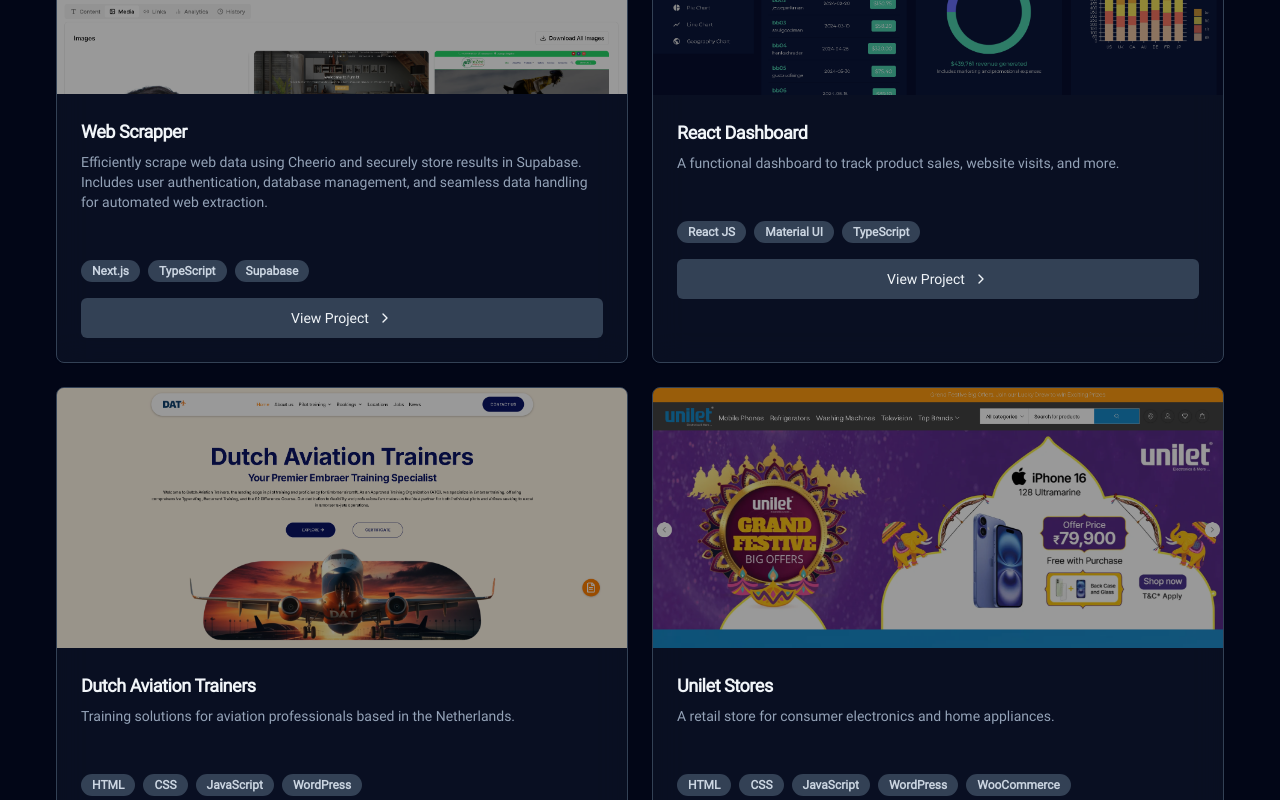
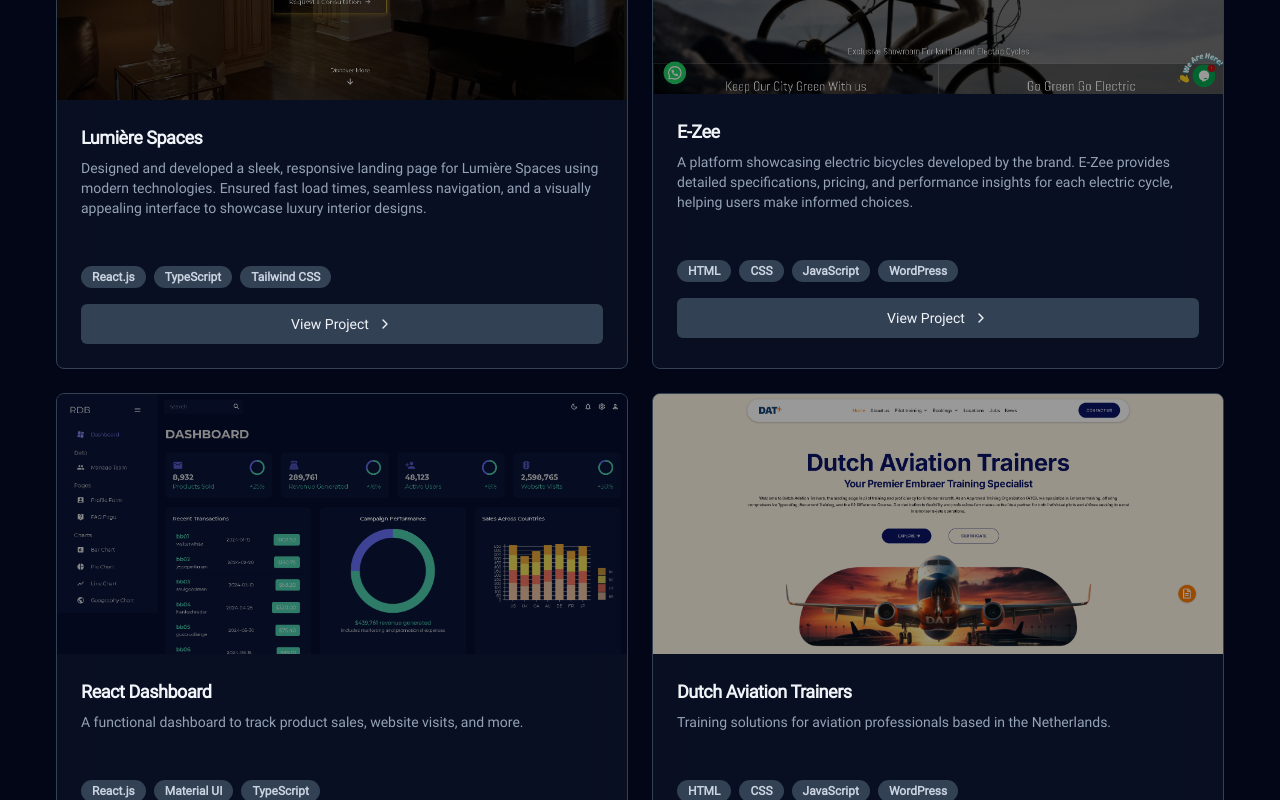
Before and after one commit to yeshwanthc/new-portfolio, a Next.js app: page / in a window 1280 px wide. Shown: the part 1160-1960 px from the top of the page. Built offline with nearby package versions, Linux system fonts and the light colour scheme; no server answers.

Commit message:
projects update

```diff
--- a/components/Projects.tsx
+++ b/components/Projects.tsx
@@ -15,7 +15,7 @@
 import RBD from "../app/images/React Dashboard.png";
 import WebScrapper from "../app/images/webscrapper.png";
 import EZEE from "../app/images/e-zee.png";
-import Unilet from "../app/images/Unilet.png";
+import LumereSpaces from "../app/images/lumerespaces.png";
 
 interface ProjectProps {
   isDarkMode: boolean;
@@ -31,13 +31,6 @@
       tags: ["React.js", "Tailwind CSS", "TypeScript"],
     },
     {
-      title: "E-Zee",
-      description: "A platform showcasing electric bicycles developed by the brand. E-Zee provides detailed specifications, pricing, and performance insights for each electric cycle, helping users make informed choices.",
-      image: EZEE,
-      link: "https://www.e-zee.in",
-      tags: ["HTML", "CSS", "JavaScript", "WordPress"],
-    },
-    {
       title: "Web Scrapper",
       description: "Efficiently scrape web data using Cheerio and securely store results in Supabase. Includes user authentication, database management, and seamless data handling for automated web extraction.",
       image: WebScrapper,
@@ -45,11 +38,26 @@
       tags: [ "Next.js", "TypeScript","Supabase"],
     },
     {
+      title: "Lumière Spaces",
+      description: "Designed and developed a sleek, responsive landing page for Lumière Spaces using modern technologies. Ensured fast load times, seamless navigation, and a visually appealing interface to showcase luxury interior designs.",
+      image: LumereSpaces,
+      link: "https://lumierespaces.netlify.app",
+      tags: ["React.js",  "TypeScript", "Tailwind CSS"],
+    },
+    {
+      title: "E-Zee",
+      description: "A platform showcasing electric bicycles developed by the brand. E-Zee provides detailed specifications, pricing, and performance insights for each electric cycle, helping users make informed choices.",
+      image: EZEE,
+      link: "https://www.e-zee.in",
+      tags: ["HTML", "CSS", "JavaScript", "WordPress"],
+    },
+
+    {
       title: "React Dashboard",
       description: "A functional dashboard to track product sales, website visits, and more.",
       image: RBD,
       link: "https://reactdashboard14.netlify.app/",
-      tags: ["React JS", "Material UI", "TypeScript"],
+      tags: ["React.js", "Material UI", "TypeScript"],
     },
     {
       title: "Dutch Aviation Trainers",
@@ -58,13 +66,7 @@
       link: "https://dutchaviationtrainers.com",
       tags: ["HTML", "CSS", "JavaScript", "WordPress"],
     },
-    {
-      title: "Unilet Stores",
-      description: "A retail store for consumer electronics and home appliances.",
-      image: Unilet,
-      link: "https://uniletstores.com",
-      tags: ["HTML", "CSS", "JavaScript", "WordPress", "WooCommerce"],
-    },
+
   ];
 
   return (
```
Also changed, not shown: app/images/lumerespaces.png (added).
